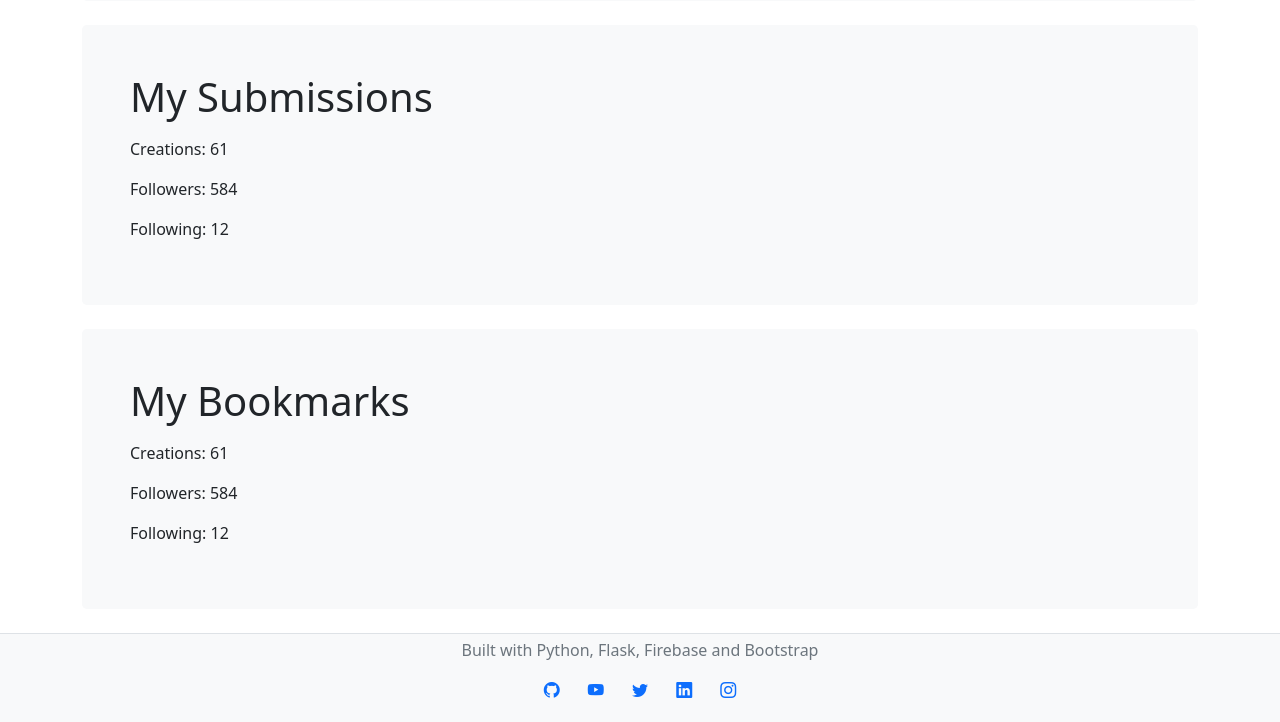
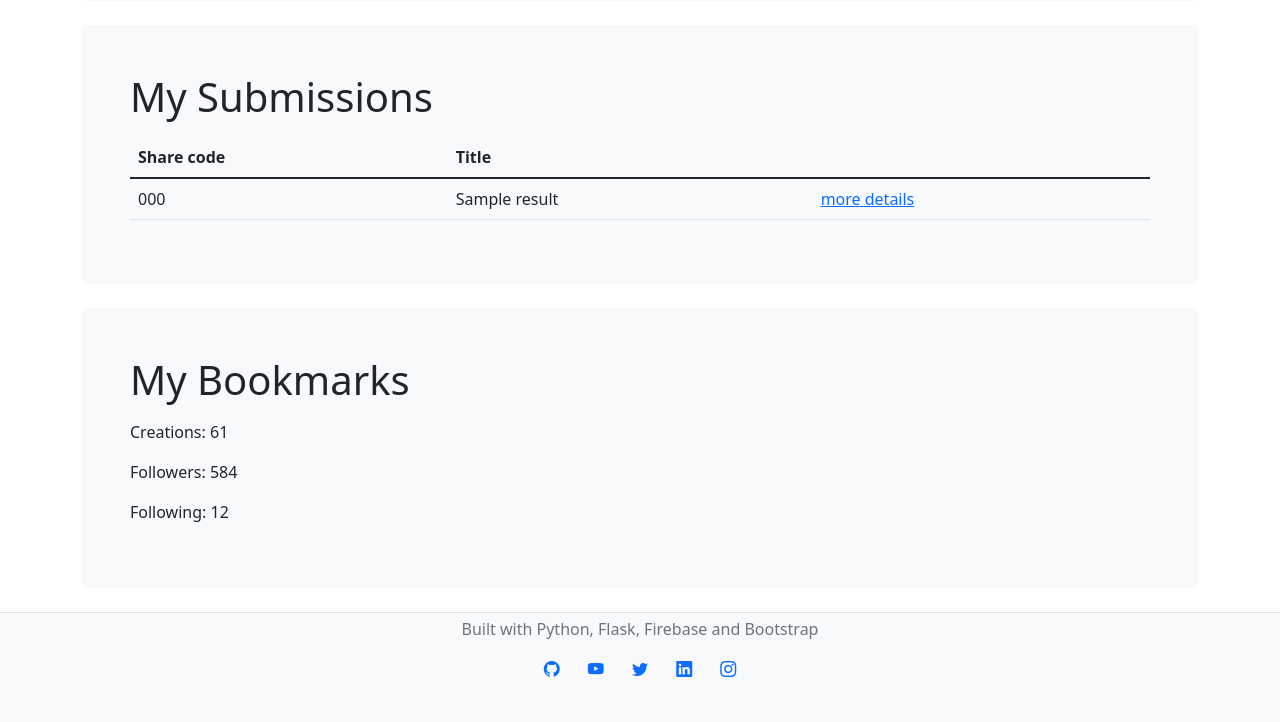
Before and after one commit to sarathsajan/webapp-share-codes, a Flask app: template mysite/templates/profile.html in a window 1280 px wide. Shown: the part 339-1061 px from the top of the page. After the commit the page ends 1016 px from the top, so only its background shows below. Run offline with Flask 2, Linux system fonts and the light colour scheme; the visitor is signed in with stand-in values (Sample User, id 1); the template is opened without the code that fills it: most values are stand-ins (such as "Sample title", 1, 10 or a date in 2020); some libraries are stand-ins or nearby versions.

Commit message:
profile page beginning to take shape

```diff
--- a/mysite/app.py
+++ b/mysite/app.py
@@ -136,14 +136,14 @@ def login():
 
 @app.route("/login/callback")
 def callback():
-    # Get authorization code Google sent back to you
+    # Get the authorization code that Google sent back to you
     code = request.args.get("code")
     user_data = g_auth_session.start_google_authentication(request, code)
 
     if not user_data['msg']:
         return ('Google Authentication Error')
 
-    # Doesn't exist? Add it to the database.
+    # User doesn't exist? Add it to the database.
     if not gcfsDB.if_user_data_exists_gcfsDB(user_data):
         gcfsDB.set_user_data_gcfsDB(user_data)
 
@@ -157,7 +157,8 @@ def callback():
 @app.route("/profile/myself")
 @is_logged_in
 def profile_myself():
-    return render_template('profile.html')
+    user_submitted_share_codes = gcfsDB.get_user_submitted_share_codes(session['user_data']['users_email'])
+    return render_template('profile.html', user_submitted_share_codes=user_submitted_share_codes)
 
 
 @app.route("/logout")
--- a/mysite/templates/profile.html
+++ b/mysite/templates/profile.html
@@ -15,9 +15,24 @@
         <div class="container">
             <div class="container p-5 mb-4 bg-light rounded-3">
                 <p class="display-6">My Submissions</p>
-                <p class="col-md-8">Creations: 61</p>
-                <p class="col-md-8">Followers: 584</p>
-                <p class="col-md-8">Following: 12</p>
+                <table class="table">
+                    <thead>
+                        <tr>
+                            <th scope="col">Share code</th>
+                            <th scope="col">Title</th>
+                            <th scope="col"></th>
+                        </tr>
+                    </thead>
+                    <tbody>
+                    {% for result in user_submitted_share_codes %}
+                        <tr>
+                            <td>{{ result['share_code'] }}</td>
+                            <td>{{ result['title'] }}</td>
+                            <td><a href="/view/{{ result['game'] }}/{{ result['share_code'] }}">more details</a></td>
+                        </tr>
+                    {% endfor %}
+                    </tbody>
+                </table>
             </div>
         </div>
         <div class="container">
@@ -30,7 +45,7 @@
         </div>
     {% else %}
         <div class="container">
-            <p> Please <a href="/authenticate">click here authenticate</a>, to view 'My Profile'</p>
+            <p> Please <a href="/authenticate">click here and authenticate</a>, to view your profile</p>
         </div>
     {% endif %}
 
```
Also changed, not shown: mysite/gcfsDB.py (+10 -0 lines).
